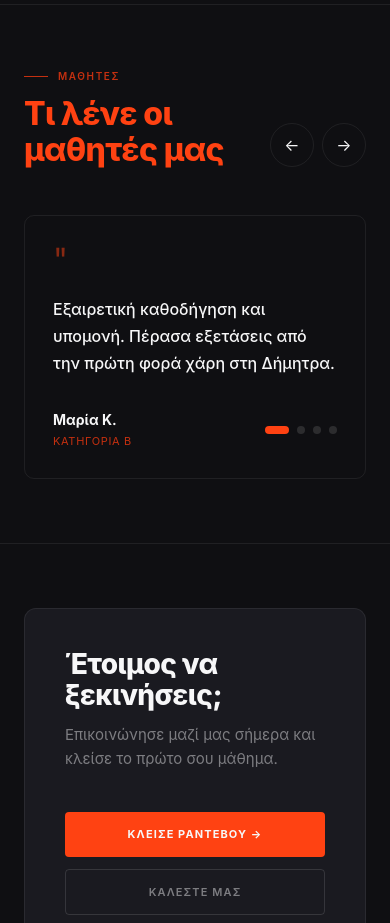
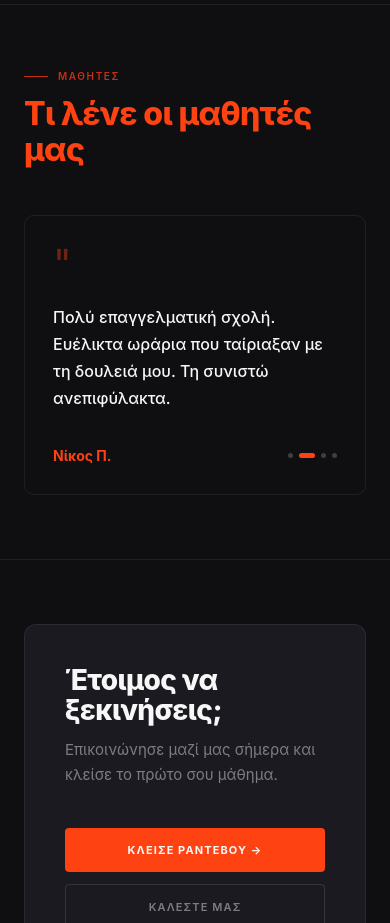
Before and after one commit to bmanologlou/dc26-next, a Next.js app: page / in a window 390 px wide. Shown: the part 5480-6403 px from the top of the page. Built offline with nearby package versions, Linux system fonts and the light colour scheme.

Commit message:
Testimonials: swipe+auto, desktop arrows only, small dots, red name

```diff
--- a/app/components/Testimonials.tsx
+++ b/app/components/Testimonials.tsx
@@ -1,13 +1,15 @@
 'use client'
-import { useRef, useState } from 'react'
-import { motion, useInView, AnimatePresence } from 'framer-motion'
+import { useRef, useState, useEffect } from 'react'
+import { motion, useInView, AnimatePresence, useDragControls } from 'framer-motion'
 
 const testimonials = [
-  { text: 'Εξαιρετική καθοδήγηση και υπομονή. Πέρασα εξετάσεις από την πρώτη φορά χάρη στη Δήμητρα.', name: 'Μαρία Κ.', cat: 'Κατηγορία Β' },
-  { text: 'Πολύ επαγγελματική σχολή. Ευέλικτα ωράρια που ταίριαξαν με τη δουλειά μου. Τη συνιστώ ανεπιφύλακτα.', name: 'Νίκος Π.', cat: 'Κατηγορία Α' },
-  { text: 'Ο καλύτερος εκπαιδευτής που θα μπορούσα να ζητήσω. Ήρεμος, σαφής και πάντα υποστηρικτικός.', name: 'Ελένη Σ.', cat: 'Κατηγορία Β' },
-  { text: 'Από τη πρώτη μέρα ένιωσα άνετα. Σπουδαία σχολή με πραγματικό ενδιαφέρον για τον μαθητή.', name: 'Δημήτρης Α.', cat: 'Κατηγορία Γ' },
+  { text: 'Εξαιρετική καθοδήγηση και υπομονή. Πέρασα εξετάσεις από την πρώτη φορά χάρη στη Δήμητρα.', name: 'Μαρία Κ.' },
+  { text: 'Πολύ επαγγελματική σχολή. Ευέλικτα ωράρια που ταίριαξαν με τη δουλειά μου. Τη συνιστώ ανεπιφύλακτα.', name: 'Νίκος Π.' },
+  { text: 'Ο καλύτερος εκπαιδευτής που θα μπορούσα να ζητήσω. Ήρεμος, σαφής και πάντα υποστηρικτικός.', name: 'Ελένη Σ.' },
+  { text: 'Από τη πρώτη μέρα ένιωσα άνετα. Σπουδαία σχολή με πραγματικό ενδιαφέρον για τον μαθητή.', name: 'Δημήτρης Α.' },
 ]
+
+const AUTO_INTERVAL = 5000
 
 export default function Testimonials() {
   const ref = useRef(null)
@@ -15,12 +17,18 @@ export default function Testimonials() {
   const [current, setCurrent] = useState(0)
   const [dir, setDir] = useState(1)
 
-  const go = (idx: number) => {
-    setDir(idx > current ? 1 : -1)
+  const go = (idx: number, d?: number) => {
+    setDir(d ?? (idx > current ? 1 : -1))
     setCurrent(idx)
   }
-  const prev = () => go(current === 0 ? testimonials.length - 1 : current - 1)
-  const next = () => go(current === testimonials.length - 1 ? 0 : current + 1)
+  const next = () => go(current === testimonials.length - 1 ? 0 : current + 1, 1)
+  const prev = () => go(current === 0 ? testimonials.length - 1 : current - 1, -1)
+
+  // Auto-advance
+  useEffect(() => {
+    const t = setInterval(next, AUTO_INTERVAL)
+    return () => clearInterval(t)
+  }, [current])
 
   return (
     <section ref={ref} style={{
@@ -29,7 +37,7 @@ export default function Testimonials() {
     }}>
       <div style={{ maxWidth: '1440px', margin: '0 auto' }}>
 
-        {/* Heading + arrows */}
+        {/* Heading + desktop arrows */}
         <motion.div
           initial={{ opacity: 0, y: 24 }}
           animate={inView ? { opacity: 1, y: 0 } : {}}
@@ -55,8 +63,8 @@ export default function Testimonials() {
             </h2>
           </div>
 
-          {/* Arrow controls */}
-          <div style={{ display: 'flex', gap: '8px', flexShrink: 0 }}>
+          {/* Desktop-only arrows */}
+          <div className="desktop-arrows" style={{ display: 'flex', gap: '8px', flexShrink: 0 }}>
             {[{ fn: prev, label: '←' }, { fn: next, label: '→' }].map(({ fn, label }) => (
               <button key={label} onClick={fn} style={{
                 width: '44px', height: '44px', borderRadius: '50%',
@@ -64,7 +72,7 @@ export default function Testimonials() {
                 background: 'none', cursor: 'pointer',
                 color: 'var(--color-light)', fontSize: '16px',
                 display: 'flex', alignItems: 'center', justifyContent: 'center',
-                transition: 'border-color 200ms, background 200ms',
+                transition: 'border-color 200ms, color 200ms',
               }}
               onMouseEnter={e => { e.currentTarget.style.borderColor = 'var(--color-red)'; e.currentTarget.style.color = 'var(--color-red)' }}
               onMouseLeave={e => { e.currentTarget.style.borderColor = 'var(--color-border)'; e.currentTarget.style.color = 'var(--color-light)' }}>
@@ -74,23 +82,31 @@ export default function Testimonials() {
           </div>
         </motion.div>
 
-        {/* Slider */}
-        <div style={{ position: 'relative', overflow: 'hidden' }}>
+        {/* Slider — swipeable */}
+        <div style={{ position: 'relative', overflow: 'hidden', cursor: 'grab' }}>
           <AnimatePresence mode="wait" custom={dir}>
             <motion.div
               key={current}
               custom={dir}
-              initial={{ opacity: 0, x: dir * 60 }}
+              initial={{ opacity: 0, x: dir * 50 }}
               animate={{ opacity: 1, x: 0 }}
-              exit={{ opacity: 0, x: dir * -60 }}
+              exit={{ opacity: 0, x: dir * -50 }}
               transition={{ duration: 0.4, ease: [0.16, 1, 0.3, 1] }}
+              drag="x"
+              dragConstraints={{ left: 0, right: 0 }}
+              dragElastic={0.1}
+              onDragEnd={(_, info) => {
+                if (info.offset.x < -50) next()
+                else if (info.offset.x > 50) prev()
+              }}
               style={{
                 border: '1px solid var(--color-border)',
                 borderRadius: '10px', padding: 'clamp(28px, 4vw, 48px)',
+                userSelect: 'none',
               }}>
               <div style={{
-                fontSize: 'clamp(32px, 4vw, 48px)', color: 'var(--color-red)',
-                lineHeight: 1, marginBottom: '20px', opacity: 0.5,
+                fontSize: 'clamp(40px, 5vw, 56px)', color: 'var(--color-red)',
+                lineHeight: 1, marginBottom: '20px', opacity: 0.4,
               }}>
                 "
               </div>
@@ -102,22 +118,19 @@ export default function Testimonials() {
                 {testimonials[current].text}
               </p>
               <div style={{ display: 'flex', alignItems: 'center', justifyContent: 'space-between', flexWrap: 'wrap', gap: '16px' }}>
-                <div>
-                  <div style={{ fontSize: '14px', fontWeight: 700, color: 'var(--color-light)' }}>
-                    {testimonials[current].name}
-                  </div>
-                  <div style={{ fontSize: '11px', color: 'var(--color-red-dark)', marginTop: '3px', letterSpacing: '0.06em', textTransform: 'uppercase' }}>
-                    {testimonials[current].cat}
-                  </div>
+                {/* Name only — red */}
+                <div style={{ fontSize: '14px', fontWeight: 700, color: 'var(--color-red)' }}>
+                  {testimonials[current].name}
                 </div>
 
-                {/* Dots */}
-                <div style={{ display: 'flex', gap: '8px' }}>
+                {/* Small dots */}
+                <div style={{ display: 'flex', gap: '6px', alignItems: 'center' }}>
                   {testimonials.map((_, i) => (
                     <button key={i} onClick={() => go(i)} style={{
-                      width: i === current ? '24px' : '8px', height: '8px',
-                      borderRadius: '4px', border: 'none', cursor: 'pointer',
-                      background: i === current ? 'var(--color-red)' : 'var(--color-border-mid)',
+                      width: i === current ? '16px' : '5px',
+                      height: '5px',
+                      borderRadius: '3px', border: 'none', cursor: 'pointer',
+                      background: i === current ? 'var(--color-red)' : 'rgba(255,255,255,0.2)',
                       transition: 'all 300ms ease', padding: 0,
                     }} />
                   ))}
@@ -127,6 +140,12 @@ export default function Testimonials() {
           </AnimatePresence>
         </div>
       </div>
+
+      <style>{`
+        @media (max-width: 768px) {
+          .desktop-arrows { display: none !important; }
+        }
+      `}</style>
     </section>
   )
 }
```
